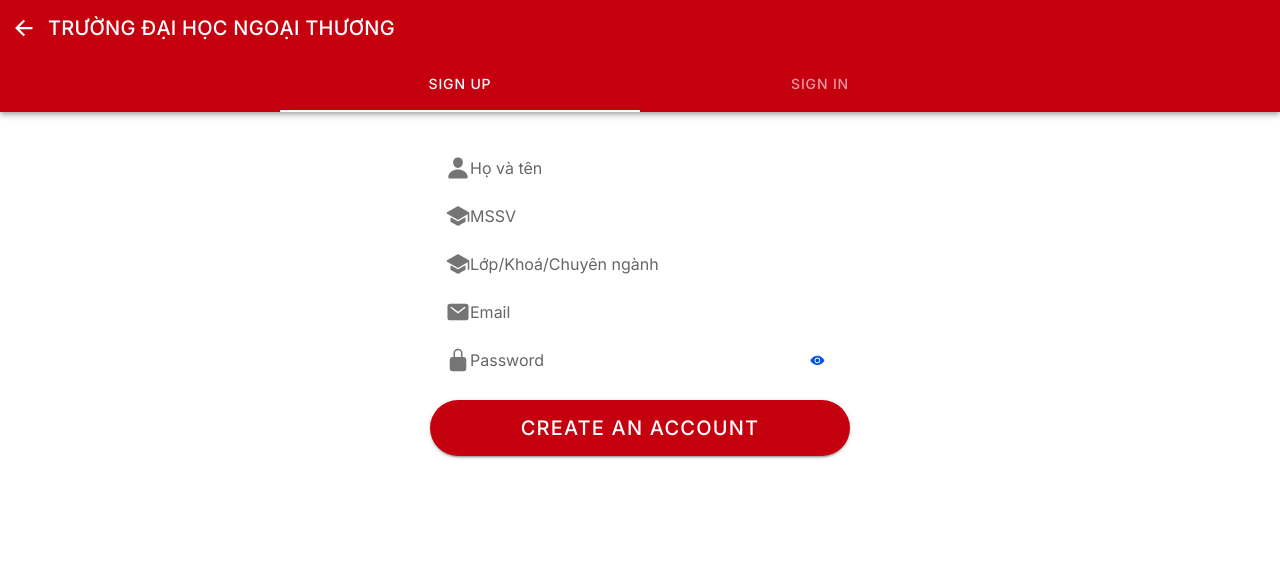
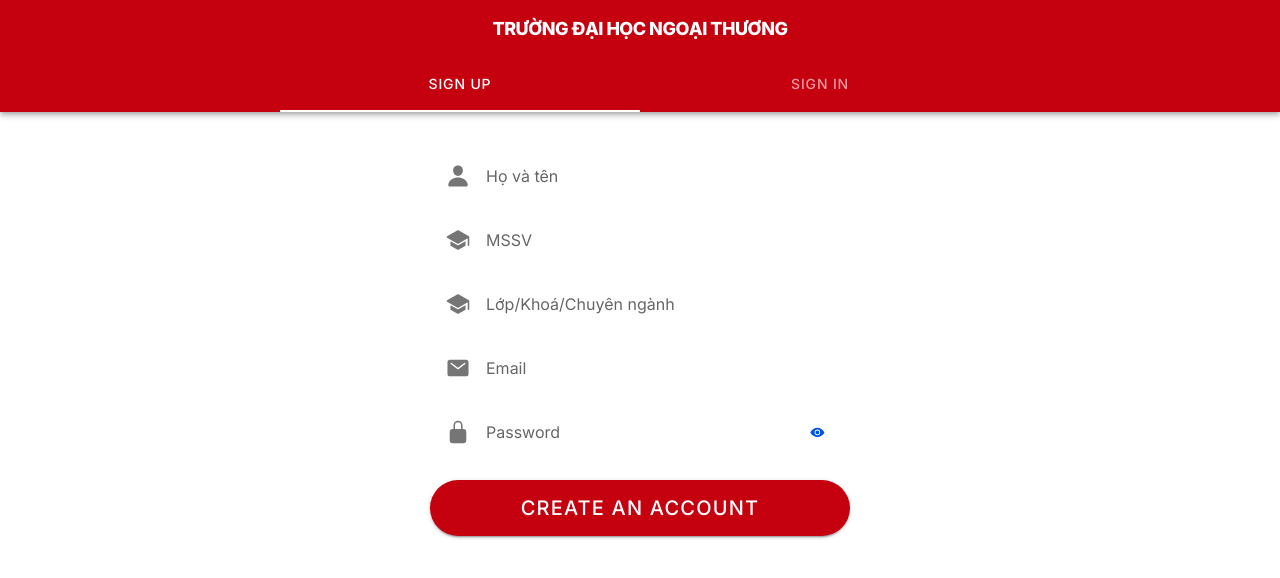
Before and after one commit to XuananLe/FTU-DRL, a React (Vite) app: page /auth in a window 1280 px wide. Shown: the top 578 px of the page. Built offline with nearby package versions, Linux system fonts and the light colour scheme.

Commit message:
Add Comparision

```diff
--- /dev/null
+++ b/src/pages/Auth.css
@@ -0,0 +1,30 @@
+/* Auth Page Icon Spacing */
+
+/* Add space between icons and text in form fields */
+.pill ion-icon[slot="start"] {
+  margin-right: 12px;
+}
+
+/* Specific spacing for different form elements */
+.pill ion-input {
+  margin-left: 4px;
+}
+
+.pill ion-select {
+  margin-left: 4px;
+}
+
+/* Additional spacing for better visual hierarchy */
+.field-stack .pill {
+  margin-bottom: 16px;
+}
+
+.field-stack .pill:last-child {
+  margin-bottom: 0;
+}
+
+/* Improve overall form spacing */
+.field-stack {
+  margin-top: 24px;
+  margin-bottom: 24px;
+}
--- a/src/pages/Auth.tsx
+++ b/src/pages/Auth.tsx
@@ -7,6 +7,7 @@
   useIonRouter
 } from '@ionic/react';
 import { person, mail, lockClosed, school, eye, eyeOff } from 'ionicons/icons';
+import './Auth.css';
 
 export default function Auth() {
   const [tab, setTab] = useState<'signup'|'signin'>('signup');
@@ -14,12 +15,14 @@
   return (
     <IonPage>
       <IonHeader>
-        <IonToolbar color="danger">
-          <IonButtons slot="start"><IonBackButton defaultHref="/" /></IonButtons>
-          <IonTitle>TRƯỜNG ĐẠI HỌC NGOẠI THƯƠNG</IonTitle>
+        <IonToolbar color="danger" className="auth-toolbar">
+          <IonTitle className="zone-title" style={{ textAlign: 'center', width: '100%' }}>
+            TRƯỜNG ĐẠI HỌC NGOẠI THƯƠNG
+          </IonTitle>
         </IonToolbar>
         <IonToolbar color="danger" className="seg-toolbar">
-          <IonSegment value={tab} onIonChange={e => setTab(e.detail.value as "signup" | "signin")}>
+          <IonSegment value={tab} onIonChange={e => setTab(e.detail.value as "signup" | "signin")}
+            style={{ justifyContent: 'center', width: '100%' }}>
             <IonSegmentButton value="signup"><IonLabel>Sign Up</IonLabel></IonSegmentButton>
             <IonSegmentButton value="signin"><IonLabel>Sign In</IonLabel></IonSegmentButton>
           </IonSegment>
```
